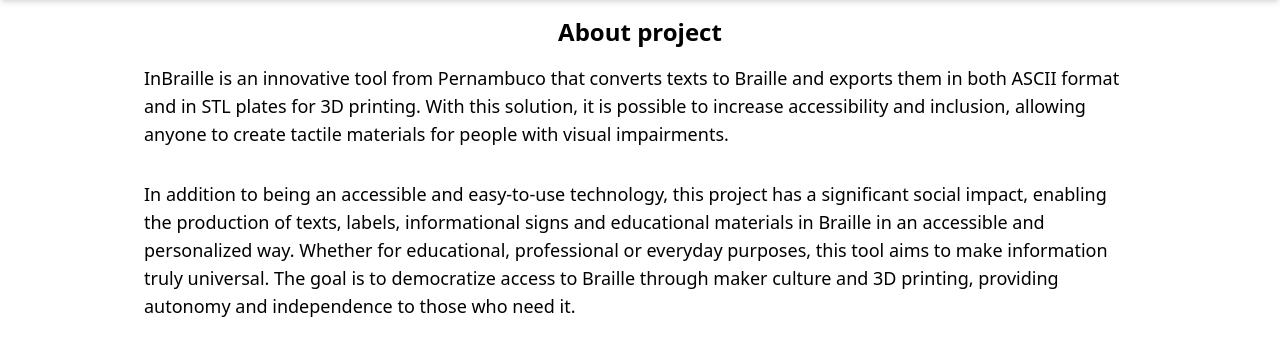
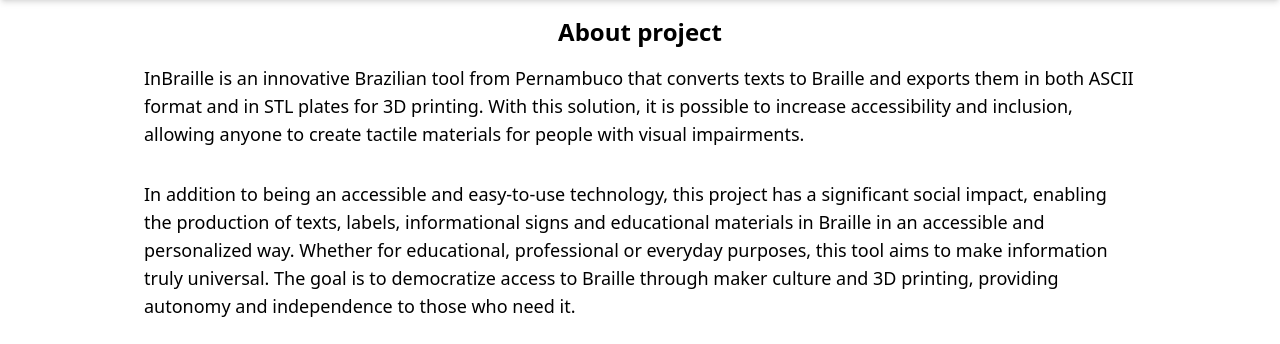
Before and after one commit to lucasrguerra/InBraille, a FastAPI app: page /en in a window 1280 px wide. Shown: the part 76-420 px from the top of the page. Run offline with FastAPI, Linux system fonts and the light colour scheme.

Commit message:
Enhance project description to emphasize Brazilian origin in English and Portuguese templates

```diff
--- a/templates/index_en.html
+++ b/templates/index_en.html
@@ -58,7 +58,7 @@
             <h2 class="text-center text-2xl font-semibold my-4">About project</h2>
 
             <p class="mt-4 my-8 text-lg">
-                InBraille is an innovative tool from Pernambuco that converts texts to Braille and exports
+                InBraille is an innovative Brazilian tool from Pernambuco that converts texts to Braille and exports
                 them in both ASCII format and in STL plates for 3D printing. With this solution, it is possible to
                 increase accessibility and inclusion, allowing anyone to create tactile materials for people with
                 visual impairments.
--- a/templates/index_pt_br.html
+++ b/templates/index_pt_br.html
@@ -59,7 +59,7 @@
             <h2 class="text-center text-2xl font-semibold my-4">Sobre o projeto</h2>
 
             <p class="mt-4 my-8 text-lg">
-                O InBraille &eacute; uma ferramenta pernambucana e inovadora que converte textos para Braille e os exporta
+                O InBraille &eacute; uma ferramenta inovadora, brasileira e pernambucana, que converte textos para Braille e os exporta
                 tanto em formato ASCII quanto em placas STL para impress&atilde;o 3D. Com essa solu&ccedil;&atilde;o,
                 &eacute; poss&iacute;vel ampliar a acessibilidade e a inclus&atilde;o, permitindo que qualquer pessoa possa
                 criar materiais t&aacute;teis para pessoas com defici&ecirc;ncia visual.
```
